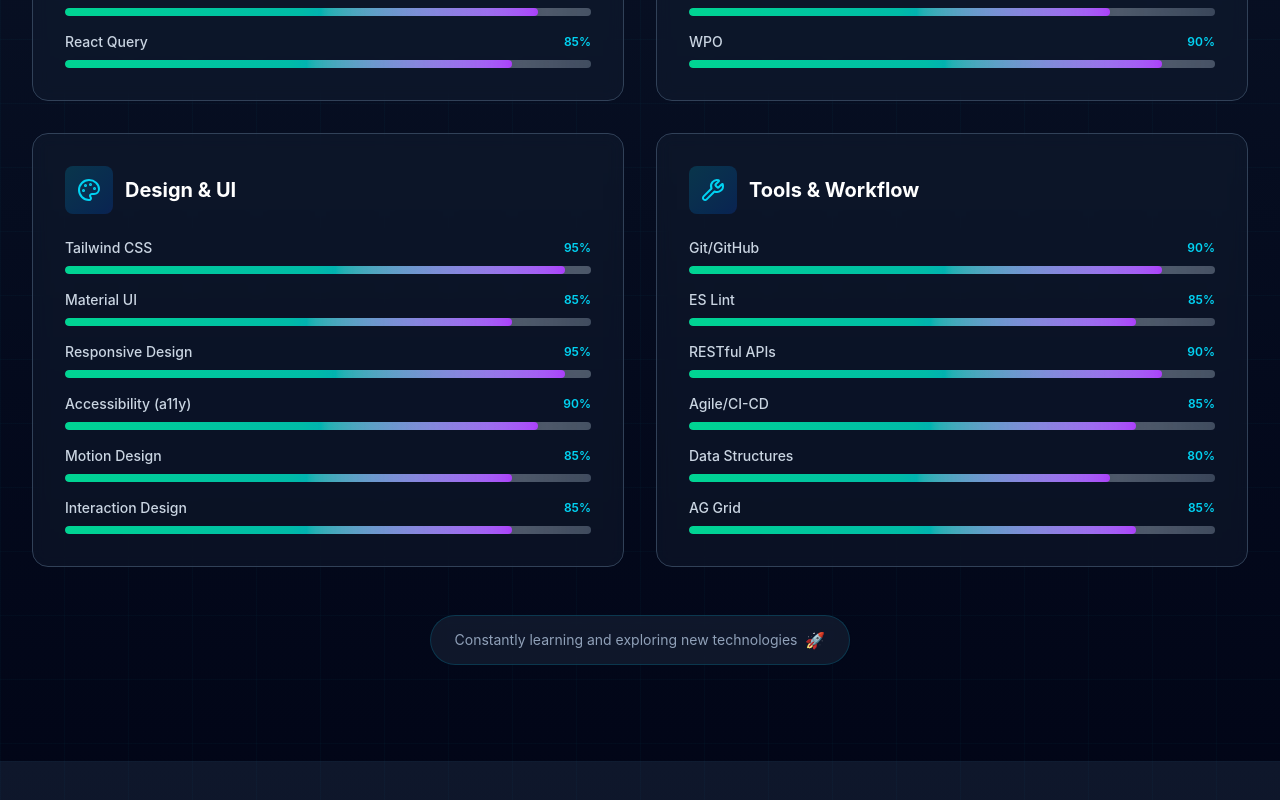
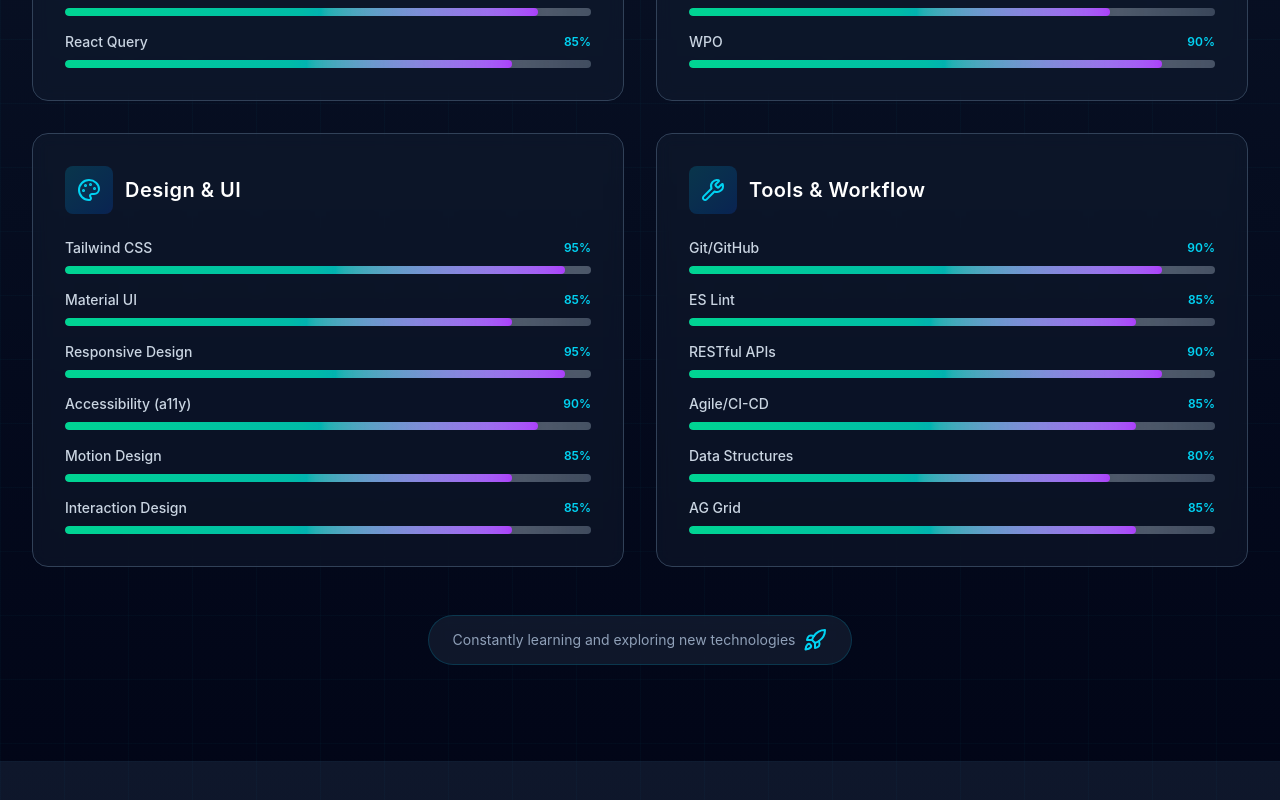
Before and after one commit to nitin6080/portfolio, a React (Vite) app: page / in a window 1280 px wide. Shown: the part 2405-3205 px from the top of the page. Built offline with nearby package versions, Linux system fonts and the light colour scheme; a web font is replaced by a local one.

Commit message:
removed emoji

```diff
--- a/src/components/sections/skills.jsx
+++ b/src/components/sections/skills.jsx
@@ -79,7 +79,7 @@
                     <div className="p-3 bg-gradient-to-br from-cyan-500/20 to-blue-600/20 rounded-lg group-hover:scale-110 transition-transform duration-300">
                       <IconComponent className="w-6 h-6 text-cyan-400" />
                     </div>
-                    <h3 className="text-xl font-bold text-white">
+                    <h3 className="text-xl tracking-wide font-semibold text-white">
                       {category.category}
                     </h3>
                   </div>
@@ -145,7 +145,7 @@
             <span className="text-slate-400 text-sm">
               Constantly learning and exploring new technologies
             </span>
-            <span className="text-cyan-400">🚀</span>
+            <span className="text-cyan-400"><LucideIcons.Rocket/> </span>
           </div>
         </div>
       </div>
```
